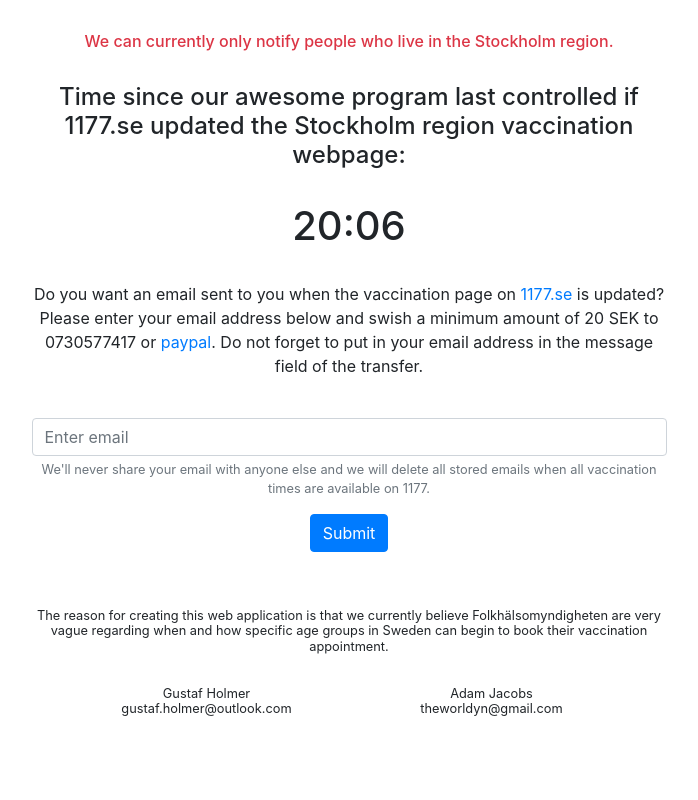
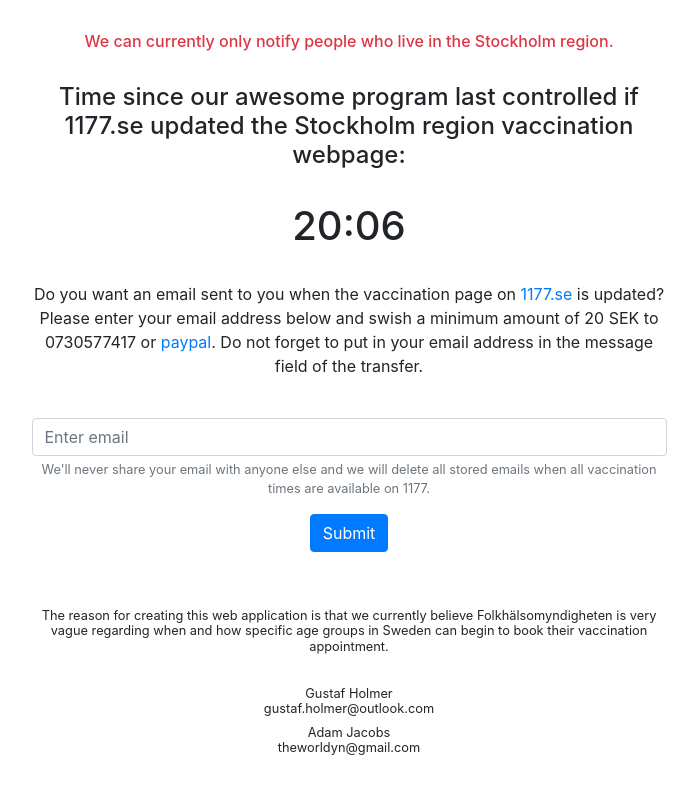
Before and after one commit to worldyn/vaccinalert, a Flask app: page / in a window 1280 px wide. Shown: the whole page, without its empty margins (291-989 px from the left). Run offline with Flask 2, Linux system fonts and the light colour scheme; parts of the project's set-up code (start-up, migrations or seed data) failed here and were passed over; some libraries are stand-ins or nearby versions.

Commit message:
updated readme + grammar

```diff
--- a/vaccinalert/templates/base.html
+++ b/vaccinalert/templates/base.html
@@ -42,7 +42,7 @@
                         </div>
                         <button type="submit" class="btn btn-primary mb-5" >Submit</button>
 
-                        <h6 class="small mt-2">The reason for creating this web application is that we currently believe Folkhälsomyndigheten are very vague regarding when
+                        <h6 class="small mt-2">The reason for creating this web application is that we currently believe Folkhälsomyndigheten is very vague regarding when
                             and how specific age groups in Sweden can begin to book their vaccination appointment.</h6>
                         <p class="pb-2"> </p>
                     </center>
@@ -54,12 +54,11 @@
 
 
 
-        <div class="row row-cols-4">
-
-            <div class="col"></div>
+        <div class="row row-cols-1">
             <div class="col"><center><h6 class="small">Gustaf Holmer<br>gustaf.holmer@outlook.com<br></h6></center></div>
+        </div>
+        <div class="row row-cols-1">
             <div class="col"><center><h6 class="small">Adam Jacobs<br>theworldyn@gmail.com<br></h6></center></div>
-            <div class="col"></div>
         </div>
 
 
```
Also changed, not shown: README.md.
